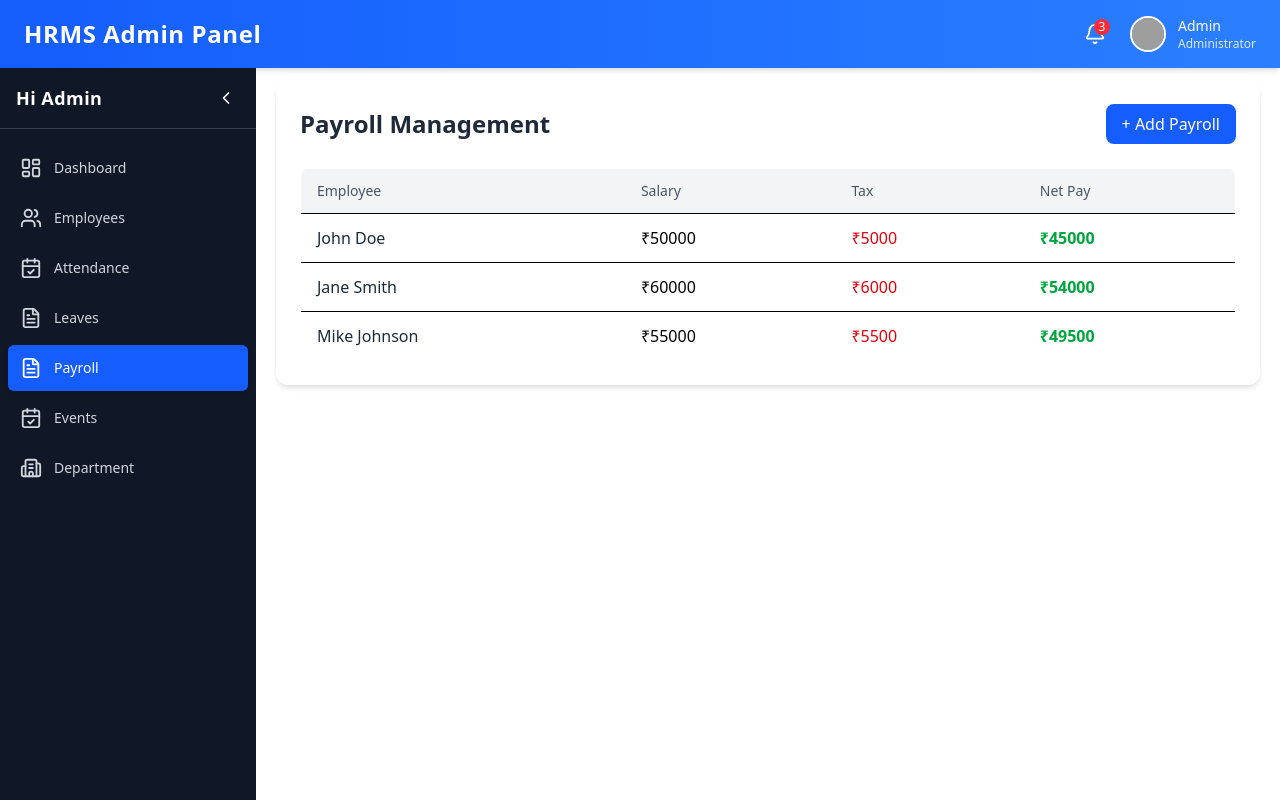
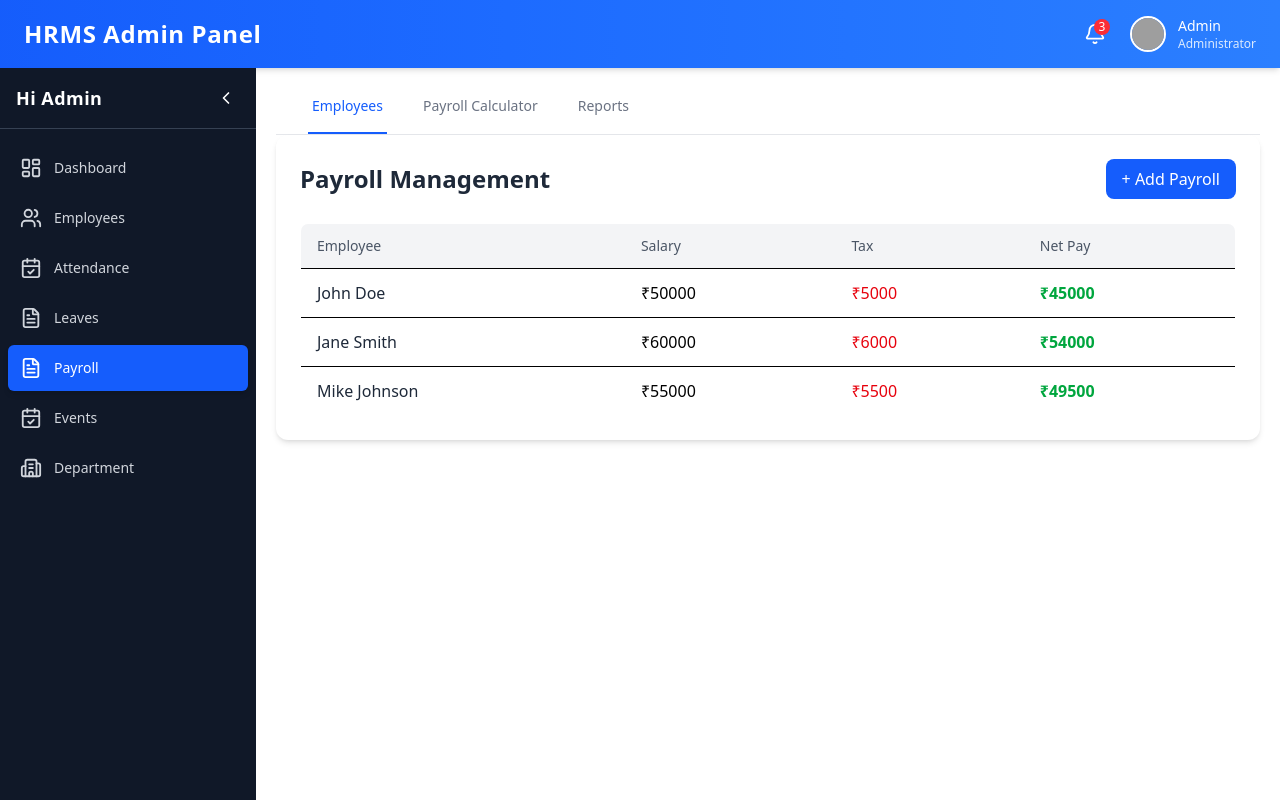
Before and after one commit to parthi952/HRMS, a React (Vite) app: page /payroll in a window 1280 px wide. Built offline with nearby package versions, Linux system fonts and the light colour scheme; grey boxes are pictures that could not be loaded.

Commit message:
add pay roall component and menu buttons

```diff
--- /dev/null
+++ b/src/Components/Common/MenuButtons.tsx
@@ -0,0 +1,43 @@
+import React, { useState } from "react";
+
+const MenuButtons: React.FC = () => {
+  const [activeTab, setActiveTab] = useState("employees");
+
+  const tabClass = (tab: string) =>
+    `py-4 px-1 border-b-2 font-medium text-sm cursor-pointer ${
+      activeTab === tab
+        ? "border-blue-600 text-blue-600"
+        : "border-transparent text-gray-500 hover:text-gray-700 hover:border-gray-300"
+    }`;
+
+  return (
+    <div className="border-b border-gray-200 bg-white">
+      <div className="max-w-7xl mx-auto px-4 sm:px-6 lg:px-8">
+        <nav className="flex space-x-8">
+          <button
+            onClick={() => setActiveTab("employees")}
+            className={tabClass("employees")}
+          >
+            Employees
+          </button>
+
+          <button
+            onClick={() => setActiveTab("payroll")}
+            className={tabClass("payroll")}
+          >
+            Payroll Calculator
+          </button>
+
+          <button
+            onClick={() => setActiveTab("reports")}
+            className={tabClass("reports")}
+          >
+            Reports
+          </button>
+        </nav>
+      </div>
+    </div>
+  );
+};
+
+export default MenuButtons;
--- a/src/Features/Dashbord/Payroll.tsx
+++ b/src/Features/Dashbord/Payroll.tsx
@@ -1,73 +1,20 @@
-import React from "react";
+import React from 'react'
+import PayrollComponents from "./Payroll/PayrollPage"
+import MenuButtons from '../../Components/Common/MenuButtons'
 
-interface PayrollItem {
-  id: number;
-  employee: string;
-  salary: number;
-  tax: number;
-  net: number;
+
+const Payroll = () => {
+
+
+  return (
+    <div>
+      <div>
+    <MenuButtons />
+
+      </div>
+      <PayrollComponents />
+    </div>
+  )
 }
 
-const Payroll: React.FC = () => {
-  const payrollData: PayrollItem[] = [
-    { id: 1, employee: "John Doe", salary: 50000, tax: 5000, net: 45000 },
-    { id: 2, employee: "Jane Smith", salary: 60000, tax: 6000, net: 54000 },
-    { id: 3, employee: "Mike Johnson", salary: 55000, tax: 5500, net: 49500 },
-  ];
-
-  return (
-    <div className="p-6 bg-white rounded-xl shadow-md">
-      <div className="flex items-center justify-between mb-6">
-        <h1 className="text-2xl font-semibold text-gray-800">
-          Payroll Management
-        </h1>
-
-        <button className="px-4 py-2 bg-blue-600 text-white rounded-lg hover:bg-blue-700 transition">
-          + Add Payroll
-        </button>
-      </div>
-
-      <div className="overflow-x-auto">
-        <table className="w-full border border-gray-200 rounded-lg overflow-hidden">
-          <thead className="bg-gray-100">
-            <tr>
-              <th className="px-4 py-3 text-left text-sm font-medium text-gray-600">
-                Employee
-              </th>
-              <th className="px-4 py-3 text-left text-sm font-medium text-gray-600">
-                Salary
-              </th>
-              <th className="px-4 py-3 text-left text-sm font-medium text-gray-600">
-                Tax
-              </th>
-              <th className="px-4 py-3 text-left text-sm font-medium text-gray-600">
-                Net Pay
-              </th>
-            </tr>
-          </thead>
-
-          <tbody>
-            {payrollData.map((item) => (
-              <tr key={item.id} className="border-t hover:bg-gray-50">
-                <td className="px-4 py-3 text-gray-800">
-                  {item.employee}
-                </td>
-                <td className="px-4 py-3">
-                  ₹{item.salary}
-                </td>
-                <td className="px-4 py-3 text-red-600">
-                  ₹{item.tax}
-                </td>
-                <td className="px-4 py-3 font-semibold text-green-600">
-                  ₹{item.net}
-                </td>
-              </tr>
-            ))}
-          </tbody>
-        </table>
-      </div>
-    </div>
-  );
-};
-
-export default Payroll;
+export default Payroll
--- /dev/null
+++ b/src/Features/Dashbord/Payroll/PayrollPage.tsx
@@ -0,0 +1,79 @@
+import React from 'react'
+
+interface PayrollItem {
+  id: number;
+  employee: string;
+  salary: number;
+  tax: number;
+  net: number;
+}
+
+const PayrollComponents = () => {
+
+
+    const payrollData: PayrollItem[] = [
+    { id: 1, employee: "John Doe", salary: 50000, tax: 5000, net: 45000 },
+    { id: 2, employee: "Jane Smith", salary: 60000, tax: 6000, net: 54000 },
+    { id: 3, employee: "Mike Johnson", salary: 55000, tax: 5500, net: 49500 },
+  ];
+
+
+
+  return (
+    <div className="p-6 bg-white rounded-xl shadow-md">
+      <div className="flex items-center justify-between mb-6">
+        <h1 className="text-2xl font-semibold text-gray-800">
+          Payroll Management
+        </h1>
+
+        <button className="px-4 py-2 bg-blue-600 text-white rounded-lg hover:bg-blue-700 transition">
+          + Add Payroll
+        </button>
+      </div>
+
+      <div className="overflow-x-auto">
+        <table className="w-full border border-gray-200 rounded-lg overflow-hidden">
+          <thead className="bg-gray-100">
+            <tr>
+              <th className="px-4 py-3 text-left text-sm font-medium text-gray-600">
+                Employee
+              </th>
+              <th className="px-4 py-3 text-left text-sm font-medium text-gray-600">
+                Salary
+              </th>
+              <th className="px-4 py-3 text-left text-sm font-medium text-gray-600">
+                Tax
+              </th>
+              <th className="px-4 py-3 text-left text-sm font-medium text-gray-600">
+                Net Pay
+              </th>
+            </tr>
+          </thead>
+
+          <tbody>
+            {payrollData.map((item) => (
+              <tr key={item.id} className="border-t hover:bg-gray-50">
+                <td className="px-4 py-3 text-gray-800">
+                  {item.employee}
+                </td>
+                <td className="px-4 py-3">
+                  ₹{item.salary}
+                </td>
+                <td className="px-4 py-3 text-red-600">
+                  ₹{item.tax}
+                </td>
+                <td className="px-4 py-3 font-semibold text-green-600">
+                  ₹{item.net}
+                </td>
+              </tr>
+            ))}
+          </tbody>
+        </table>
+      </div>
+    </div>
+  )
+}
+
+
+
+export default PayrollComponents
```
